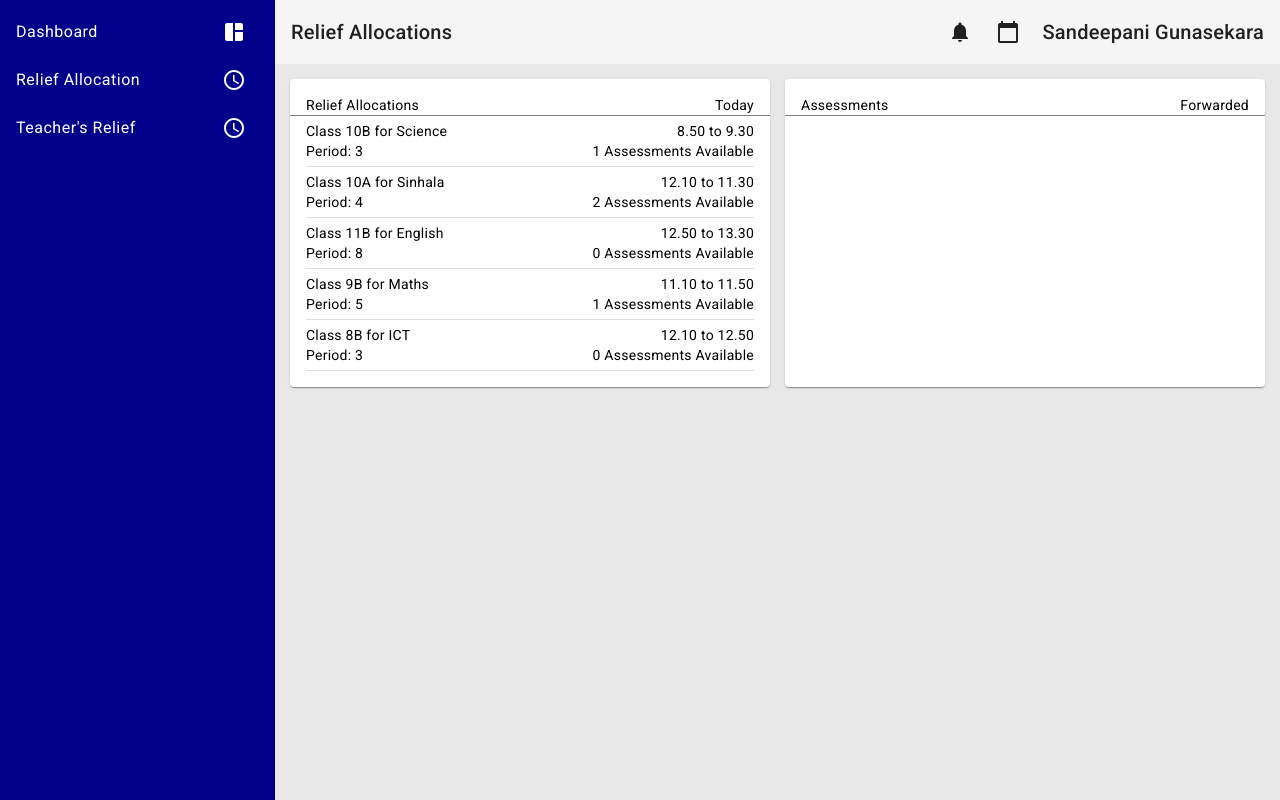
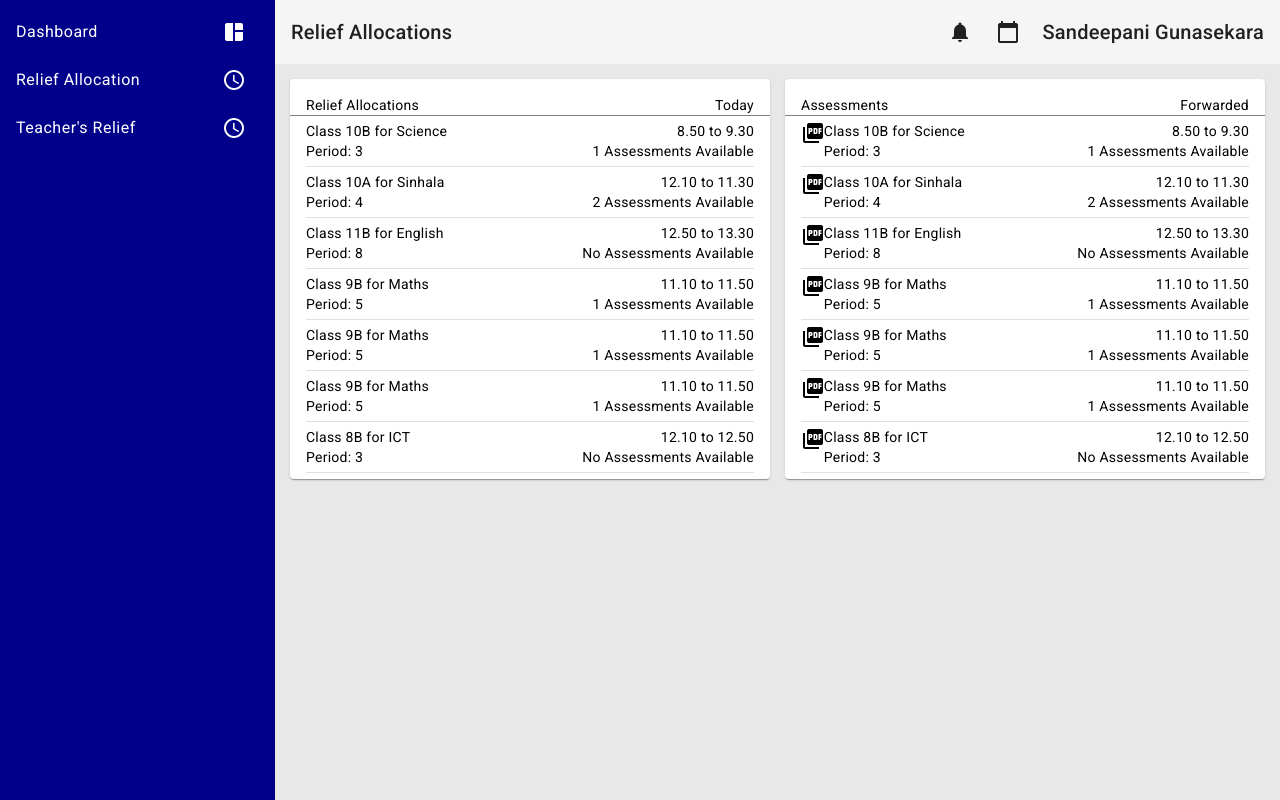
Before and after one commit to codingPentagon/ZoneEd, an Angular app in the folder frontend/: page /relieftchr in a window 1280 px wide. Built offline with nearby package versions, Linux system fonts and the light colour scheme.

Commit message:
implemented assessment card layout

```diff
--- a/frontend/src/app/relief-tchr/relief-tchr.component.css
+++ b/frontend/src/app/relief-tchr/relief-tchr.component.css
@@ -20,7 +20,7 @@
   flex: 1 1 auto;
 }
 
-.relief-entry>div{
+.flex{
   display: flex;
 }
 
@@ -28,6 +28,22 @@ mat-card-header{
   border-bottom: 1.5px solid gray;
 }
 
-.relief-entry{
+.entry{
   margin: 5px 0 5px 0
 }
+
+mat-card-content{
+  overflow: auto;
+}
+
+mat-card{
+  height: 50vh;
+}
+
+.inline-block{
+  display: inline-block;
+}
+
+.width{
+  width: 100%;
+}
--- a/frontend/src/app/relief-tchr/relief-tchr.component.html
+++ b/frontend/src/app/relief-tchr/relief-tchr.component.html
@@ -10,16 +10,16 @@
       </mat-card-header>
       <mat-card-content>
         <div *ngFor="let relief of reliefAllocation">
-          <div class="relief-entry">
-            <div>
+          <div class="entry">
+            <div class="flex">
               Class {{relief.class}} for {{relief.subject}}
               <span class="spacer"></span>
               {{relief.fromTime}} to {{relief.toTime}}
             </div>
-            <div>
+            <div class="flex">
               Period: {{relief.period}}
               <span class="spacer"></span>
-              {{relief.assmntCount}} Assessments Available
+              {{relief.assmntCount == 0 ? 'No':relief.assmntCount}} Assessments Available
             </div>
           </div>
           <mat-divider></mat-divider>
@@ -33,7 +33,24 @@
         Forwarded
       </mat-card-header>
       <mat-card-content>
-
+        <div *ngFor="let relief of reliefAllocation">
+          <div class="entry flex">
+            <mat-icon>picture_as_pdf</mat-icon>
+            <div class="width">
+              <div class="flex">
+                Class {{relief.class}} for {{relief.subject}}
+                <span class="spacer"></span>
+                {{relief.fromTime}} to {{relief.toTime}}
+              </div>
+              <div class="flex">
+                Period: {{relief.period}}
+                <span class="spacer"></span>
+                {{relief.assmntCount == 0 ? 'No':relief.assmntCount}} Assessments Available
+              </div>
+            </div>
+          </div>
+          <mat-divider></mat-divider>
+        </div>
       </mat-card-content>
     </mat-card>
   </div>
--- a/frontend/src/app/relief-tchr/relief-tchr.component.ts
+++ b/frontend/src/app/relief-tchr/relief-tchr.component.ts
@@ -11,6 +11,8 @@ export class ReliefTchrComponent {
     {class:'10A',subject:'Sinhala',fromTime:'12.10',toTime:'11.30',period:4,assmntCount:2},
     {class:'11B',subject:'English',fromTime:'12.50',toTime:'13.30',period:8,assmntCount:0},
     {class:'9B',subject:'Maths',fromTime:'11.10',toTime:'11.50',period:5,assmntCount:1},
+    {class:'9B',subject:'Maths',fromTime:'11.10',toTime:'11.50',period:5,assmntCount:1},
+    {class:'9B',subject:'Maths',fromTime:'11.10',toTime:'11.50',period:5,assmntCount:1},
     {class:'8B',subject:'ICT',fromTime:'12.10',toTime:'12.50',period:3,assmntCount:0}
   ]
 }
```
